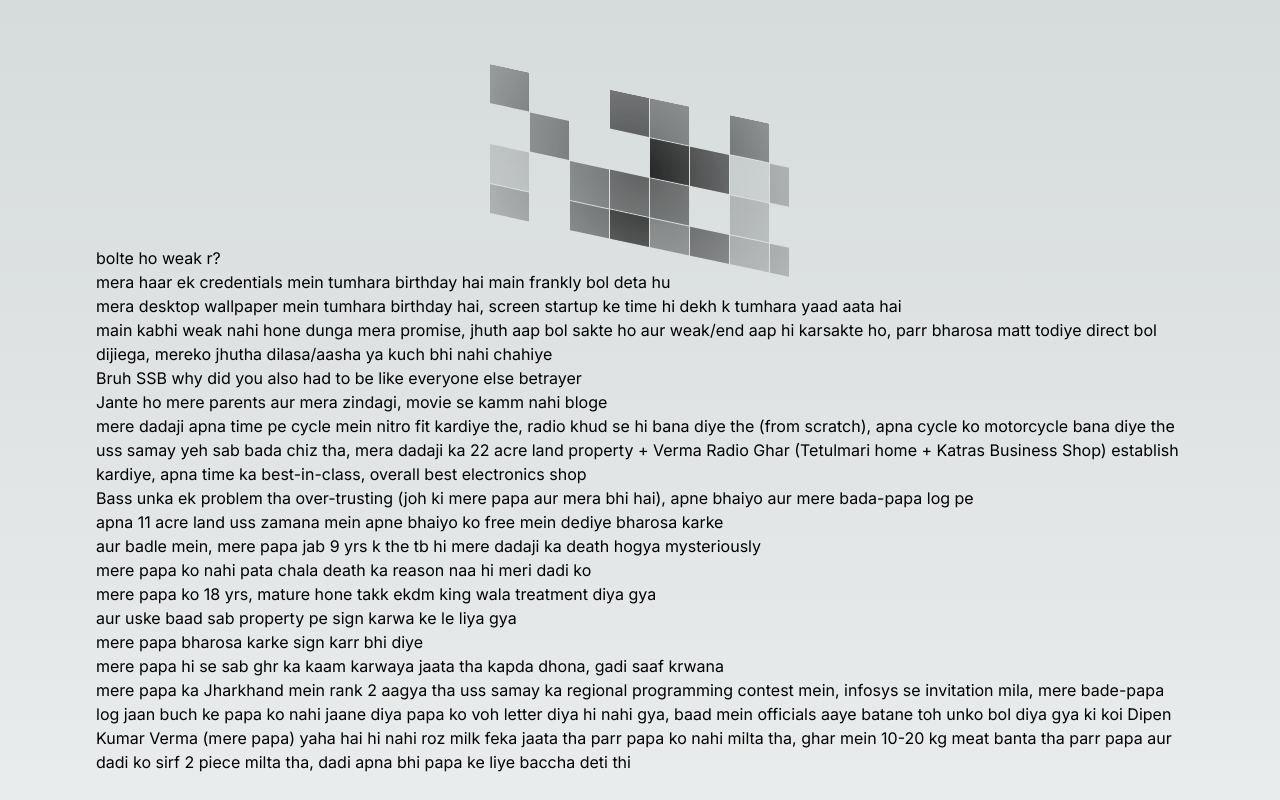
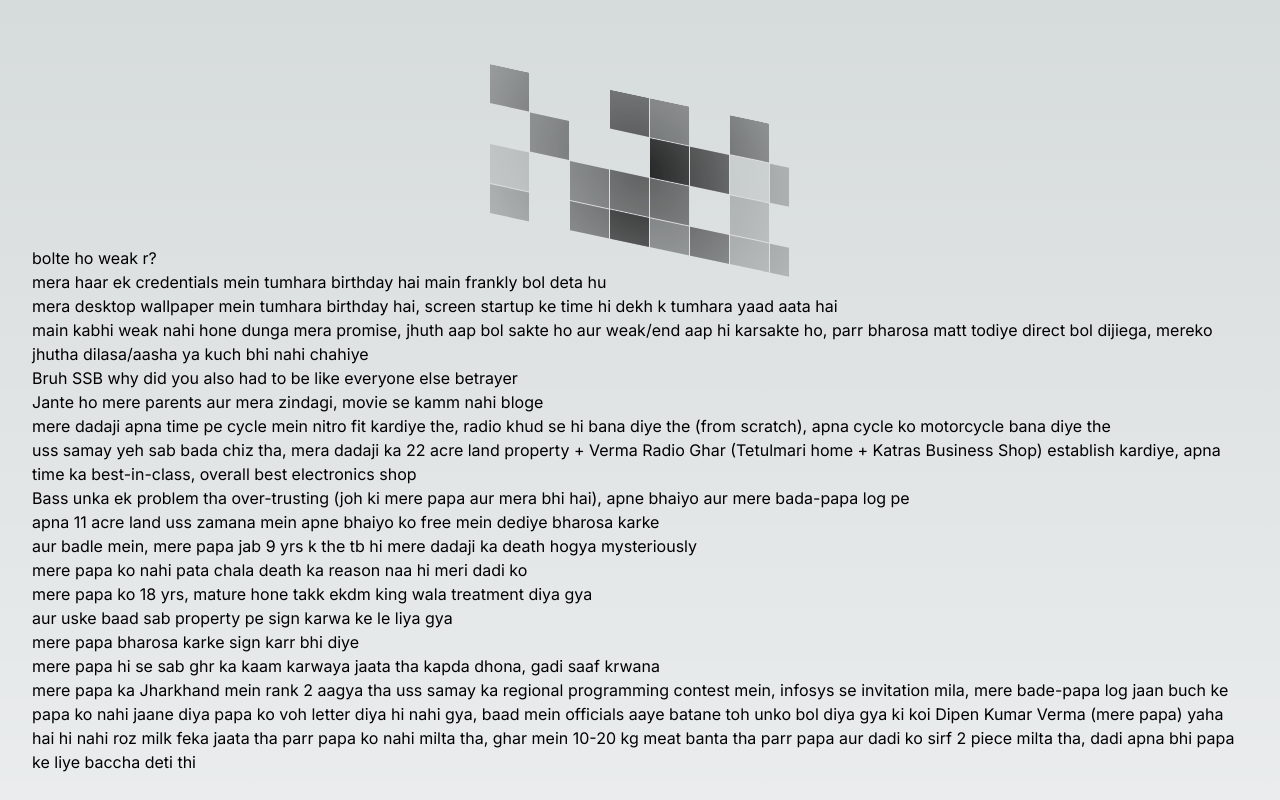
Before and after one commit to pixelDriftadv/x8, a Next.js app: page / in a window 1280 px wide. Shown: the top 800 px of the page. Built offline with nearby package versions, Linux system fonts and the light colour scheme.

Commit message:
Update page.tsx

```diff
--- a/src/app/page.tsx
+++ b/src/app/page.tsx
@@ -4,7 +4,7 @@
 
 export default function Home() {
   return (
-    <main className="flex min-h-screen flex-col items-center justify-between p-24">
+    <main className="flex min-h-screen flex-col items-center justify-between py-24 px-8">
       <AnimatedGridPattern
         numSquares={50}
         maxOpacity={0.5}
```
